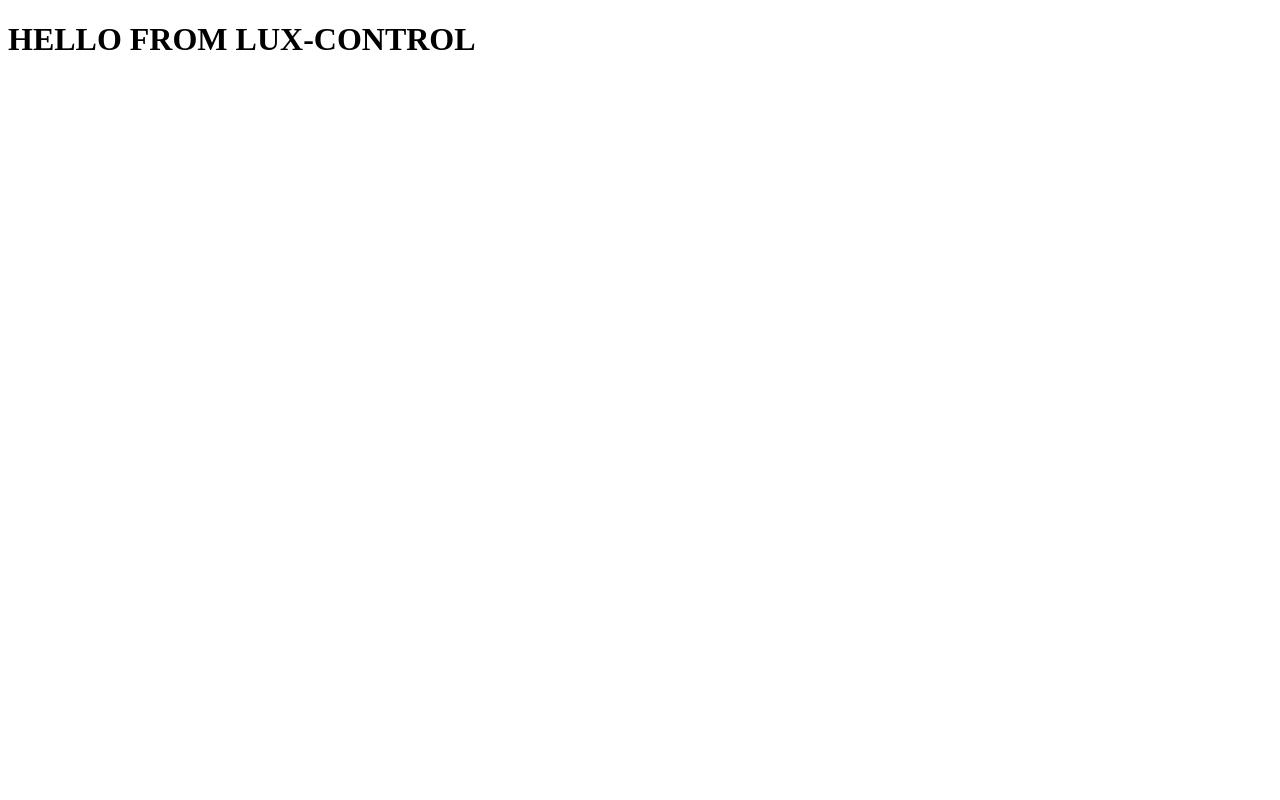
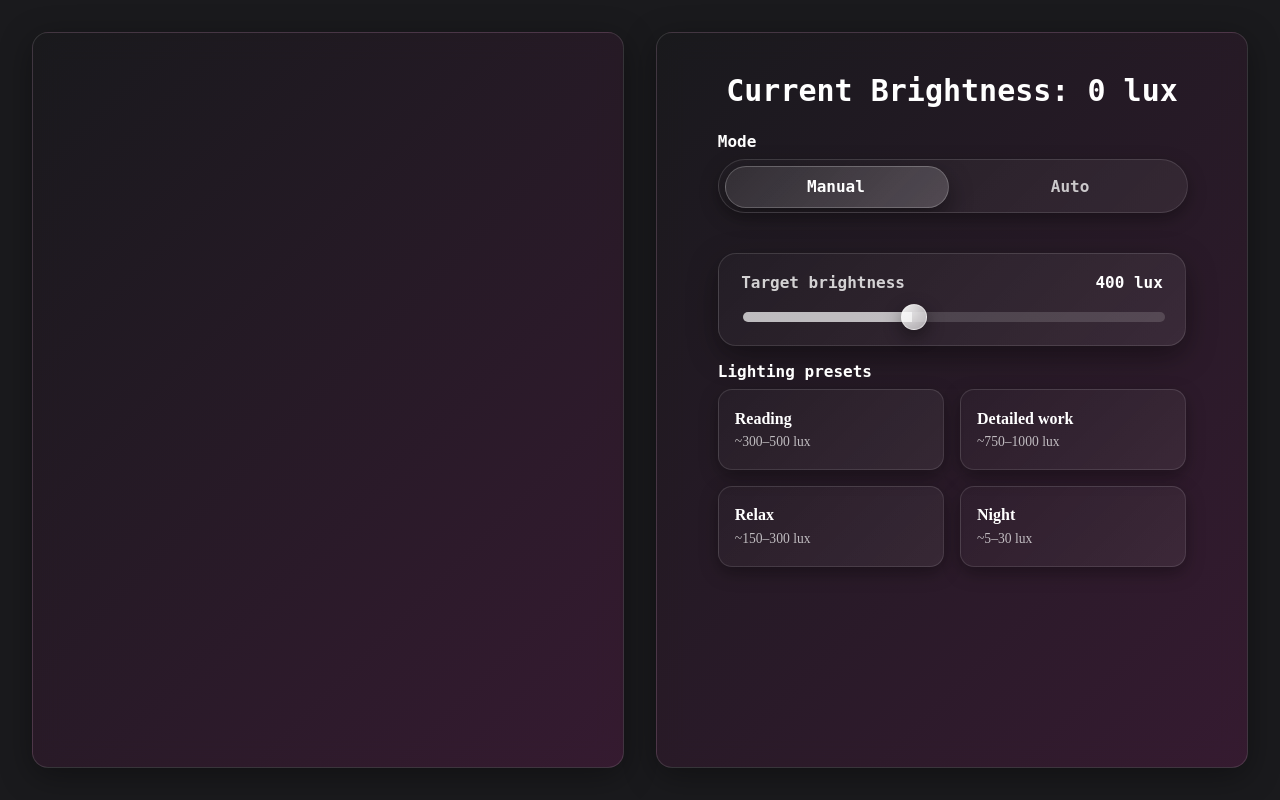
Before and after one commit to lux-control/backend, a Flask app: page / in a window 1280 px wide. Run offline with Flask 3, Linux system fonts and the light colour scheme; the visitor is signed in with stand-in values (Sample User, id 1).

Commit message:
feat: design control panel on front end

```diff
--- a/app/auth/routes.py
+++ b/app/auth/routes.py
@@ -108,7 +108,7 @@ def register_local():
         device_id="testdeviceid", # TODO  change the hardcoded id
         email=email,
         username=username,
-        password=password,  # let save() hash
+        password=password,
     )
     user.save()
 
--- a/app/main/routes.py
+++ b/app/main/routes.py
@@ -6,4 +6,4 @@ main_bp = Blueprint("main", __name__)
 @main_bp.route("/", methods=["GET"])
 @login_required
 def landing_page():
-    return render_template("dashboard.html")
+    return render_template("dashboard.html", lux=0)
--- /dev/null
+++ b/app/static/js/manual_lux_control.js
@@ -0,0 +1,19 @@
+document.addEventListener("DOMContentLoaded", () => {
+  const slider = document.getElementById("lux-slider");
+  const valueEl = document.getElementById("lux-slider-value");
+  if (!slider || !valueEl) return;
+  const updateUI = () => {
+    const percent = (slider.value - slider.min) / (slider.max - slider.min) * 100;
+    slider.style.setProperty("--fill", `${percent}%`);
+    valueEl.textContent = slider.value;
+  };
+  updateUI();
+  slider.addEventListener("input", () => {
+    updateUI();
+    // OPTIONAL (throttle later if needed)
+    // publishMessage({
+    //   type: "manual_lux",
+    //   value: Number(slider.value)
+    // });
+  });
+});
--- /dev/null
+++ b/app/static/js/mode_control.js
@@ -0,0 +1,22 @@
+document.addEventListener("DOMContentLoaded", () => {
+  const switchEl = document.getElementById("mode-switch");
+  if (!switchEl) return;
+  switchEl.addEventListener("change", async (e) => {
+        const input = e.target;
+        if (!input.classList.contains("mode-input")) return;
+        const mode = input.value; // "manual" or "auto"
+        console.log("Control mode:", mode);
+        // Example: disable manual tiles when auto is on
+        const manualBox = document.getElementById("manual-lux-container");
+        const autoBox = document.getElementById("power-selector-container");
+        if (manualBox) {
+            manualBox.style.opacity = (mode === "auto") ? "0.5" : "1";
+            manualBox.style.pointerEvents = (mode === "auto") ? "none" : "auto";
+        }
+
+        if(autoBox) {
+            autoBox.style.opacity = (mode === "manual") ? "0.5" : "1";
+            autoBox.style.pointerEvents = (mode === "manual") ? "none" : "auto";
+        }
+    });
+});
--- /dev/null
+++ b/app/static/styles/_mixins.scss
@@ -0,0 +1,11 @@
+@import "_variables";
+
+@mixin glassy($blur: $blur, $sat: $sat) {
+  background: linear-gradient(-45deg, $purple-tint, $dark-tint);
+  backdrop-filter: blur($blur) saturate($sat);
+  -webkit-backdrop-filter: blur($blur) saturate($sat);
+  border: 1px solid $glass-border;
+  box-shadow:
+    0 18px 55px $shadow-outer,
+    inset 0 1px 0 $shadow-inset;
+}
--- /dev/null
+++ b/app/static/styles/_variables.scss
@@ -0,0 +1,34 @@
+// dark theme
+$bg-dark: #1A1A1D;
+$primary-color-dark: #3b1c32;
+$secondary-color-dark: #6A1E55;
+$hover-color-dark: #A64D79;
+
+// light theme
+$bg-light: #FCF8F8;
+$primary-color-light: #FBEFEF;
+$secondary-color-light: #F9DFDF;
+$hover-color-light: #F5AFAF;
+
+//carousel
+
+$picker-width: 420px;     // 3 columns
+$col-width: 140px;
+$picker-height: 90px;
+
+$radius: 999px;
+
+$purple-tint: rgba(106, 30, 85, 0.18);
+$dark-tint: rgba(26, 26, 29, 0.35);
+
+$glass-border: rgba(255, 255, 255, 0.12);
+$glass-border-strong: rgba(255, 255, 255, 0.14);
+$glass-shine: rgba(255, 255, 255, 0.06);
+
+$shadow-outer: rgba(0, 0, 0, 0.45);
+$shadow-inset: rgba(255, 255, 255, 0.06);
+
+$text: rgba(255, 255, 255, 0.9);
+
+$side-opacity: 0.42;
+$side-blur: 1.2px;
--- /dev/null
+++ b/app/static/styles/dashboard.css
@@ -0,0 +1,226 @@
+body {
+  margin: 0;
+  padding: 0;
+}
+
+.container {
+  width: 100vw;
+  height: 100vh;
+  background-color: #1A1A1D;
+  padding: 2em;
+  display: flex;
+  justify-content: space-between;
+  box-sizing: border-box;
+  gap: 2em;
+}
+.container .info-block {
+  width: 50%;
+  border-radius: 16px;
+  background: linear-gradient(-45deg, rgba(106, 30, 85, 0.35), rgba(26, 26, 29, 0.35));
+  backdrop-filter: blur(14px) saturate(120%);
+  -webkit-backdrop-filter: blur(14px) saturate(120%);
+  border: 1px solid rgba(255, 255, 255, 0.12);
+  box-shadow: 0 8px 32px rgba(0, 0, 0, 0.35);
+  padding: 2rem 5%;
+  display: flex;
+  flex-direction: column;
+  gap: 1em;
+}
+.container .info-block .inner-container#lux-container {
+  width: 100%;
+  display: flex;
+  justify-content: center;
+  padding: 0.5em;
+  box-sizing: border-box;
+}
+.container .info-block .inner-container#lux-container .lux-text {
+  font-family: "JetBrains Mono", monospace;
+  font-size: 30px;
+  color: white;
+  font-weight: bold;
+  margin: 0;
+}
+.container .info-block .inner-container#power-selector-container {
+  flex-direction: column;
+  align-items: center;
+  gap: 1rem;
+  /* selected state */
+}
+.container .info-block .inner-container#power-selector-container .section-title {
+  font-family: "JetBrains Mono", monospace;
+  color: white;
+  font-weight: 600;
+  margin: 0 0 0.5em 0;
+  align-self: flex-start;
+}
+.container .info-block .inner-container#power-selector-container .tile-grid {
+  width: 100%;
+  display: grid;
+  grid-template-columns: repeat(2, 1fr);
+  gap: 1rem;
+}
+.container .info-block .inner-container#power-selector-container .tile-input {
+  position: absolute;
+  opacity: 0;
+  pointer-events: none;
+}
+.container .info-block .inner-container#power-selector-container .tile {
+  padding: 1.2rem 1rem;
+  border-radius: 14px;
+  cursor: pointer;
+  background: linear-gradient(-45deg, rgba(255, 255, 255, 0.06), rgba(255, 255, 255, 0.02));
+  border: 1px solid rgba(255, 255, 255, 0.12);
+  box-shadow: 0 6px 18px rgba(0, 0, 0, 0.35);
+  display: flex;
+  flex-direction: column;
+  gap: 0.4rem;
+  transition: transform 0.15s ease, border-color 0.15s ease, background 0.15s ease;
+}
+.container .info-block .inner-container#power-selector-container .tile:hover {
+  transform: translateY(-2px);
+  border-color: rgba(255, 255, 255, 0.3);
+}
+.container .info-block .inner-container#power-selector-container .tile .tile-title {
+  color: white;
+  font-weight: 700;
+  font-size: 1rem;
+}
+.container .info-block .inner-container#power-selector-container .tile .tile-subtitle {
+  font-size: 0.85rem;
+  color: rgba(255, 255, 255, 0.7);
+}
+.container .info-block .inner-container#power-selector-container .tile-input:checked + .tile {
+  background: linear-gradient(-45deg, rgba(255, 255, 255, 0.14), #6A1E55);
+  border-color: rgba(255, 255, 255, 0.7);
+  box-shadow: 0 0 0 1px rgba(255, 255, 255, 0.35), 0 10px 25px rgba(0, 0, 0, 0.5);
+}
+.container .info-block .inner-container#mode-selector-container {
+  display: flex;
+  flex-direction: column;
+  align-items: center;
+}
+.container .info-block .inner-container#mode-selector-container .section-title {
+  font-family: "JetBrains Mono", monospace;
+  color: white;
+  font-weight: 600;
+  margin: 0 0 0.5em 0;
+  align-self: flex-start;
+}
+.container .info-block .inner-container#mode-selector-container .mode-switch {
+  width: 100%;
+}
+.container .info-block .inner-container#mode-selector-container .mode-input {
+  position: absolute;
+  opacity: 0;
+  pointer-events: none;
+}
+.container .info-block .inner-container#mode-selector-container .mode-track {
+  width: 100%;
+  height: 52px;
+  border-radius: 999px;
+  position: relative;
+  display: grid;
+  grid-template-columns: 1fr 1fr;
+  align-items: center;
+  background: linear-gradient(-45deg, rgba(255, 255, 255, 0.06), rgba(255, 255, 255, 0.02));
+  border: 1px solid rgba(255, 255, 255, 0.12);
+  box-shadow: 0 6px 18px rgba(0, 0, 0, 0.35);
+  overflow: hidden;
+}
+.container .info-block .inner-container#mode-selector-container .mode-thumb {
+  position: absolute;
+  top: 6px;
+  left: 6px;
+  width: calc(50% - 12px);
+  height: calc(100% - 12px);
+  border-radius: 999px;
+  background: linear-gradient(-45deg, rgba(255, 255, 255, 0.18), rgba(255, 255, 255, 0.08));
+  border: 1px solid rgba(255, 255, 255, 0.22);
+  box-shadow: 0 10px 25px rgba(0, 0, 0, 0.45);
+  transition: transform 0.2s ease;
+  pointer-events: none;
+}
+.container .info-block .inner-container#mode-selector-container .mode-option {
+  z-index: 2;
+  height: 100%;
+  display: flex;
+  align-items: center;
+  justify-content: center;
+  cursor: pointer;
+  -webkit-user-select: none;
+     -moz-user-select: none;
+          user-select: none;
+  font-family: "JetBrains Mono", monospace;
+  font-weight: 700;
+  color: rgba(255, 255, 255, 0.75);
+  transition: color 0.15s ease;
+}
+.container .info-block .inner-container#mode-selector-container #mode-auto:checked ~ .mode-track .mode-thumb {
+  transform: translateX(100%);
+}
+.container .info-block .inner-container#mode-selector-container #mode-manual:checked ~ .mode-track label[for=mode-manual] {
+  color: white;
+}
+.container .info-block .inner-container#mode-selector-container #mode-auto:checked ~ .mode-track label[for=mode-auto] {
+  color: white;
+}
+.container .info-block .inner-container#manual-lux-container .lux-slider-container {
+  width: 100%;
+  margin-top: 1.5rem;
+  padding: 1.2rem 1.4rem;
+  box-sizing: border-box;
+  border-radius: 18px;
+  background: linear-gradient(-45deg, rgba(255, 255, 255, 0.07), rgba(255, 255, 255, 0.02));
+  border: 1px solid rgba(255, 255, 255, 0.12);
+  box-shadow: 0 10px 30px rgba(0, 0, 0, 0.4);
+}
+.container .info-block .inner-container#manual-lux-container .lux-slider-header {
+  display: flex;
+  justify-content: space-between;
+  align-items: center;
+  margin-bottom: 1rem;
+}
+.container .info-block .inner-container#manual-lux-container .lux-slider-header .lux-label {
+  font-family: "JetBrains Mono", monospace;
+  color: rgba(255, 255, 255, 0.8);
+  font-weight: 600;
+}
+.container .info-block .inner-container#manual-lux-container .lux-slider-header .lux-value {
+  font-family: "JetBrains Mono", monospace;
+  font-weight: 800;
+  color: white;
+}
+.container .info-block .inner-container#manual-lux-container .lux-slider {
+  width: 100%;
+  height: 10px;
+  -webkit-appearance: none;
+     -moz-appearance: none;
+          appearance: none;
+  border-radius: 999px;
+  outline: none;
+  cursor: pointer;
+  background: linear-gradient(to right, rgba(255, 255, 255, 0.7) 0%, rgba(255, 255, 255, 0.7) var(--fill, 40%), rgba(255, 255, 255, 0.15) var(--fill, 40%), rgba(255, 255, 255, 0.15) 100%);
+}
+.container .info-block .inner-container#manual-lux-container .lux-slider::-webkit-slider-thumb {
+  -webkit-appearance: none;
+          appearance: none;
+  width: 26px;
+  height: 26px;
+  border-radius: 50%;
+  background: radial-gradient(circle at top left, rgba(255, 255, 255, 0.95), rgba(255, 255, 255, 0.6));
+  border: 1px solid rgba(255, 255, 255, 0.45);
+  box-shadow: 0 6px 18px rgba(0, 0, 0, 0.45);
+  -webkit-transition: transform 0.1s ease;
+  transition: transform 0.1s ease;
+}
+.container .info-block .inner-container#manual-lux-container .lux-slider:active::-webkit-slider-thumb {
+  transform: scale(1.15);
+}
+.container .info-block .inner-container#manual-lux-container .lux-slider::-moz-range-thumb {
+  width: 26px;
+  height: 26px;
+  border-radius: 50%;
+  background: rgba(255, 255, 255, 0.9);
+  border: none;
+  box-shadow: 0 6px 18px rgba(0, 0, 0, 0.45);
+}/*# sourceMappingURL=dashboard.css.map */
--- /dev/null
+++ b/app/static/styles/dashboard.scss
@@ -0,0 +1,315 @@
+@import "_variables";
+@import "_mixins";
+
+body{
+    margin: 0;
+    padding: 0;
+}
+
+.container {
+    width: 100vw;
+    height: 100vh;
+    background-color: $bg-dark;
+    padding: 2em;
+    display: flex;
+    justify-content: space-between;
+    box-sizing: border-box;
+    gap: 2em;
+
+    .info-block {
+      width: 50%;
+      border-radius: 16px;
+      background: linear-gradient(
+        -45deg,
+        rgba(106, 30, 85, 0.35),
+        rgba(26, 26, 29, 0.35)
+      );
+
+      backdrop-filter: blur(14px) saturate(120%);
+      -webkit-backdrop-filter: blur(14px) saturate(120%);
+      border: 1px solid rgba(255, 255, 255, 0.12);
+      box-shadow: 0 8px 32px rgba(0, 0, 0, 0.35);
+      padding: 2rem 5%;
+      display: flex;
+      flex-direction: column;
+      gap: 1em;
+
+      .inner-container#lux-container {
+        width: 100%;
+        display: flex;
+        justify-content: center;
+        padding: 0.5em;
+        box-sizing: border-box;
+
+        .lux-text {
+          font-family: 'JetBrains Mono', monospace;
+          font-size: 30px;
+          color: white;
+          font-weight: bold;
+          margin: 0;
+        }
+      }
+
+      .inner-container#power-selector-container {
+        flex-direction: column;
+        align-items: center;
+        gap: 1rem;
+
+        .section-title {
+          font-family: 'JetBrains Mono', monospace;
+          color: white;
+          font-weight: 600;
+          margin: 0 0 0.5em 0;
+          align-self: flex-start;
+        }
+
+        .tile-grid {
+          width: 100%;
+          display: grid;
+          grid-template-columns: repeat(2, 1fr);
+          gap: 1rem;
+        }
+
+        .tile-input {
+          position: absolute;
+          opacity: 0;
+          pointer-events: none;
+        }
+
+        .tile {
+          padding: 1.2rem 1rem;
+          border-radius: 14px;
+          cursor: pointer;
+
+          background: linear-gradient(
+            -45deg,
+            rgba(255, 255, 255, 0.06),
+            rgba(255, 255, 255, 0.02)
+          );
+
+          border: 1px solid rgba(255, 255, 255, 0.12);
+          box-shadow: 0 6px 18px rgba(0, 0, 0, 0.35);
+
+          display: flex;
+          flex-direction: column;
+          gap: 0.4rem;
+
+          transition:
+            transform 0.15s ease,
+            border-color 0.15s ease,
+            background 0.15s ease;
+
+          &:hover {
+            transform: translateY(-2px);
+            border-color: rgba(255, 255, 255, 0.3);
+          }
+
+          .tile-title {
+            color: white;
+            font-weight: 700;
+            font-size: 1rem;
+          }
+
+          .tile-subtitle {
+            font-size: 0.85rem;
+            color: rgba(255, 255, 255, 0.7);
+          }
+        }
+
+        /* selected state */
+        .tile-input:checked + .tile {
+          background: linear-gradient(
+            -45deg,
+            rgba(255, 255, 255, 0.14),
+            $secondary-color-dark
+          );
+
+          border-color: rgba(255, 255, 255, 0.7);
+          box-shadow: 0 0 0 1px rgba(255, 255, 255, 0.35),
+                      0 10px 25px rgba(0, 0, 0, 0.5);
+        }
+      }
+
+      .inner-container#mode-selector-container {
+        display: flex;
+        flex-direction: column;
+        align-items: center;
+
+        .section-title {
+          font-family: 'JetBrains Mono', monospace;
+          color: white;
+          font-weight: 600;
+          margin: 0 0 0.5em 0;
+          align-self: flex-start;
+        }
+
+        .mode-switch {
+          width: 100%;
+        }
+
+        .mode-input {
+          position: absolute;
+          opacity: 0;
+          pointer-events: none;
+        }
+
+        .mode-track {
+          width: 100%;
+          height: 52px;
+          border-radius: 999px;
+          position: relative;
+          display: grid;
+          grid-template-columns: 1fr 1fr;
+          align-items: center;
+
+          background: linear-gradient(
+            -45deg,
+            rgba(255, 255, 255, 0.06),
+            rgba(255, 255, 255, 0.02)
+          );
+
+          border: 1px solid rgba(255, 255, 255, 0.12);
+          box-shadow: 0 6px 18px rgba(0, 0, 0, 0.35);
+          overflow: hidden;
+        }
+
+        .mode-thumb {
+          position: absolute;
+          top: 6px;
+          left: 6px;
+          width: calc(50% - 12px);
+          height: calc(100% - 12px);
+          border-radius: 999px;
+
+          background: linear-gradient(
+            -45deg,
+            rgba(255, 255, 255, 0.18),
+            rgba(255, 255, 255, 0.08)
+          );
+
+          border: 1px solid rgba(255, 255, 255, 0.22);
+          box-shadow: 0 10px 25px rgba(0, 0, 0, 0.45);
+
+          transition: transform 0.2s ease;
+          pointer-events: none;
+        }
+
+        .mode-option {
+          z-index: 2;
+          height: 100%;
+          display: flex;
+          align-items: center;
+          justify-content: center;
+
+          cursor: pointer;
+          user-select: none;
+
+          font-family: 'JetBrains Mono', monospace;
+          font-weight: 700;
+          color: rgba(255, 255, 255, 0.75);
+
+          transition: color 0.15s ease;
+        }
+
+        #mode-auto:checked ~ .mode-track .mode-thumb {
+          transform: translateX(100%);
+        }
+
+        #mode-manual:checked ~ .mode-track label[for="mode-manual"] {
+          color: white;
+        }
+
+        #mode-auto:checked ~ .mode-track label[for="mode-auto"] {
+          color: white;
+        }
+      }
+
+      .inner-container#manual-lux-container {
+        .lux-slider-container {
+          width: 100%;
+          margin-top: 1.5rem;
+          padding: 1.2rem 1.4rem;
+          box-sizing: border-box;
+
+          border-radius: 18px;
+          background: linear-gradient(
+            -45deg,
+            rgba(255, 255, 255, 0.07),
+            rgba(255, 255, 255, 0.02)
+          );
+
+          border: 1px solid rgba(255, 255, 255, 0.12);
+          box-shadow: 0 10px 30px rgba(0, 0, 0, 0.4);
+        }
+
+        .lux-slider-header {
+          display: flex;
+          justify-content: space-between;
+          align-items: center;
+          margin-bottom: 1rem;
+
+          .lux-label {
+            font-family: 'JetBrains Mono', monospace;
+            color: rgba(255, 255, 255, 0.8);
+            font-weight: 600;
+          }
+
+          .lux-value {
+            font-family: 'JetBrains Mono', monospace;
+            font-weight: 800;
+            color: white;
+          }
+        }
+
+        .lux-slider {
+          width: 100%;
+          height: 10px;
+          appearance: none;
+          border-radius: 999px;
+          outline: none;
+          cursor: pointer;
+
+          background: linear-gradient(
+            to right,
+            rgba(255, 255, 255, 0.7) 0%,
+            rgba(255, 255, 255, 0.7) var(--fill, 40%),
+            rgba(255, 255, 255, 0.15) var(--fill, 40%),
+            rgba(255, 255, 255, 0.15) 100%
+          );
+        }
+
+        .lux-slider::-webkit-slider-thumb {
+          appearance: none;
+          width: 26px;
+          height: 26px;
+          border-radius: 50%;
+
+          background: radial-gradient(
+            circle at top left,
+            rgba(255, 255, 255, 0.95),
+            rgba(255, 255, 255, 0.6)
+          );
+
+          border: 1px solid rgba(255, 255, 255, 0.45);
+          box-shadow: 0 6px 18px rgba(0, 0, 0, 0.45);
+
+          transition: transform 0.1s ease;
+        }
+
+        .lux-slider:active::-webkit-slider-thumb {
+          transform: scale(1.15);
+        }
+
+        .lux-slider::-moz-range-thumb {
+          width: 26px;
+          height: 26px;
+          border-radius: 50%;
+          background: rgba(255, 255, 255, 0.9);
+          border: none;
+          box-shadow: 0 6px 18px rgba(0, 0, 0, 0.45);
+        }
+}
+
+
+    }
+}
--- a/app/templates/dashboard.html
+++ b/app/templates/dashboard.html
@@ -3,9 +3,83 @@
 <head>
     <meta charset="UTF-8">
     <meta name="viewport" content="width=device-width, initial-scale=1.0">
+    <link rel="stylesheet" href="../static/styles/dashboard.css"/>
+     <script src="../static/js/manual_lux_control.js"></script>
+     <script src="../static/js/mode_control.js"></script>
     <title>Dashboard</title>
 </head>
 <body>
-    <h1>HELLO FROM LUX-CONTROL</h1>
+    <div class="container">
+        <section class="info-block"></section>
+        <section class="info-block">
+            <div class="inner-container" id="lux-container">
+                <p class="lux-text">Current Brightness: {{ lux }} lux</p>
+            </div>
+            <div class="inner-container" id="mode-selector-container">
+                <p class="section-title">Mode</p>
+                <div class="mode-switch" id="mode-switch">
+                  <input class="mode-input" type="radio" name="control_mode" id="mode-manual" value="manual" checked>
+                  <input class="mode-input" type="radio" name="control_mode" id="mode-auto" value="auto">
+
+                  <div class="mode-track">
+                    <div class="mode-thumb"></div>
+
+                    <label class="mode-option" for="mode-manual">Manual</label>
+                    <label class="mode-option" for="mode-auto">Auto</label>
+                  </div>
+                </div>
+            </div>
+            <div class="inner-container" id="manual-lux-container">
+                <div class="lux-slider-container">
+                  <div class="lux-slider-header">
+                    <span class="lux-label">Target brightness</span>
+                    <span class="lux-value">
+                      <span id="lux-slider-value">400</span> lux
+                    </span>
+                  </div>
+
+                  <input
+                    type="range"
+                    id="lux-slider"
+                    class="lux-slider"
+                    min="0"
+                    max="1000"
+                    step="10"
+                    value="400"
+                  />
+                </div>
+
+            </div>
+            <div class="inner-container" id="power-selector-container">
+                <p class="section-title">Lighting presets</p>
+                <div class="tile-grid" id="lux-presets">
+                  <input class="tile-input" type="radio" name="lux_preset" id="preset-reading" value="reading">
+                  <label class="tile" for="preset-reading">
+                    <span class="tile-title">Reading</span>
+                    <span class="tile-subtitle">~300–500 lux</span>
+                  </label>
+
+                  <input class="tile-input" type="radio" name="lux_preset" id="preset-detailed" value="detailed_work">
+                  <label class="tile" for="preset-detailed">
+                    <span class="tile-title">Detailed work</span>
+                    <span class="tile-subtitle">~750–1000 lux</span>
+                  </label>
+
+                  <input class="tile-input" type="radio" name="lux_preset" id="preset-relax" value="relax">
+                  <label class="tile" for="preset-relax">
+                    <span class="tile-title">Relax</span>
+                    <span class="tile-subtitle">~150–300 lux</span>
+                  </label>
+
+                  <input class="tile-input" type="radio" name="lux_preset" id="preset-night" value="night">
+                  <label class="tile" for="preset-night">
+                    <span class="tile-title">Night</span>
+                    <span class="tile-subtitle">~5–30 lux</span>
+                  </label>
+                </div>
+            </div>
+            <div class="inner-container" id="min-max-container"></div>
+        </section>
+    </div>
 </body>
 </html>
```
Also changed, not shown: 1 other file.
